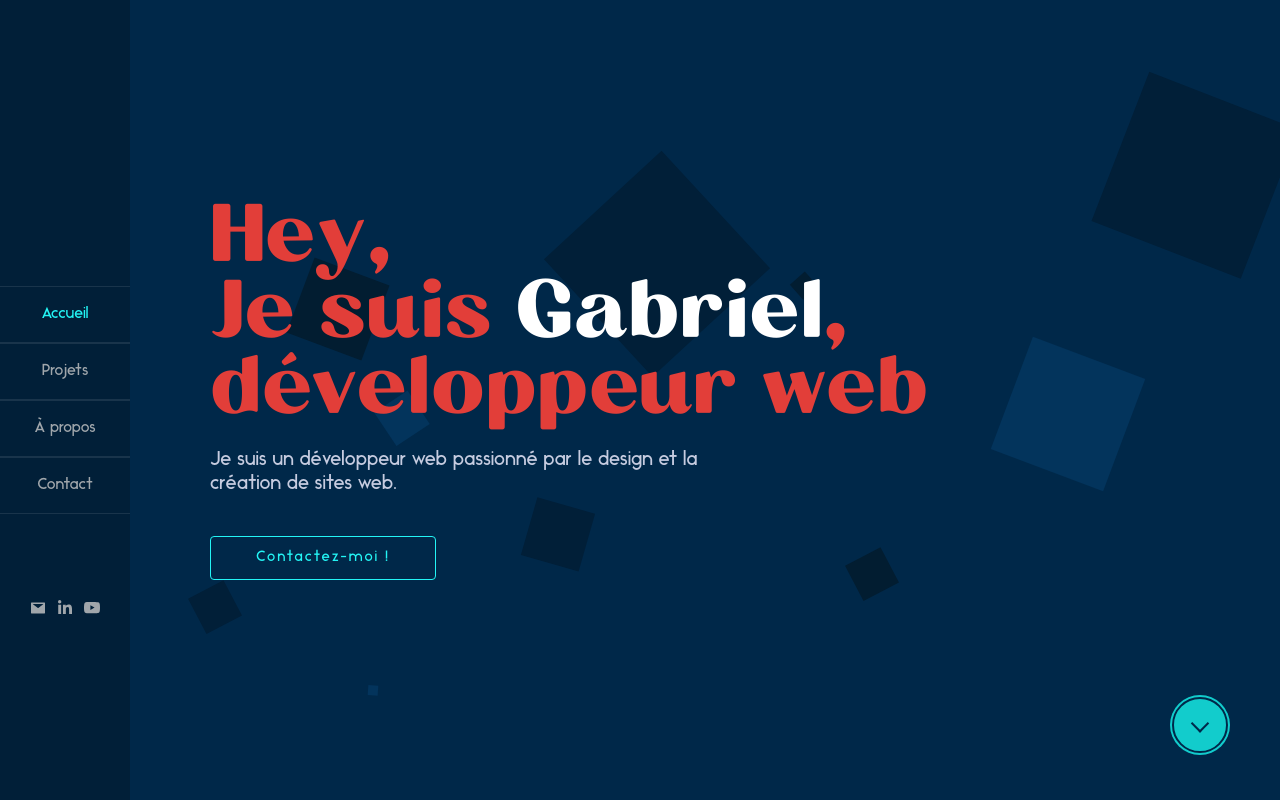
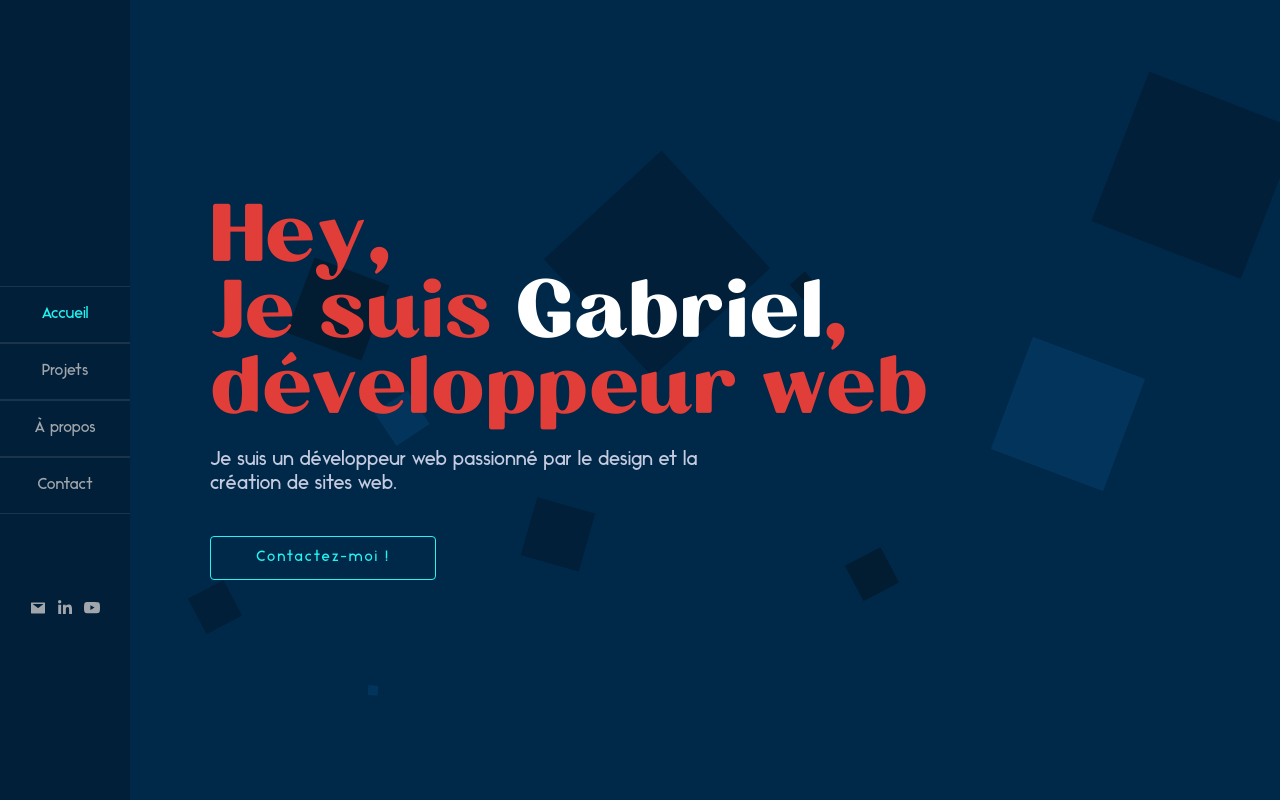
Before and after one commit to CapacManco/my-portfolio, a Next.js app: page / in a window 1280 px wide. Shown: the top 800 px of the page. Built offline with nearby package versions, Linux system fonts and the light colour scheme.

Commit message:
animation pt1

```diff
--- a/components/Bubbles.js
+++ b/components/Bubbles.js
@@ -1,10 +1,6 @@
 import React, { useState, useEffect } from 'react';
 
-const Bubbles = ({
-  activeThemeName,
-  mediaQueryAnimation,
-  renderMediaQueryStyle,
-}) => {
+const Bubbles = ({ mediaQueryAnimation, renderMediaQueryStyle }) => {
   const [mousePosition, setMousePosition] = useState({ left: 250, top: 250 });
   useEffect(() => {
     if (!mediaQueryAnimation) return;
--- a/pages/index.js
+++ b/pages/index.js
@@ -153,17 +153,20 @@ export default function Home() {
             renderMediaQueryStyle={renderMediaQueryStyle}
           />
           <p className="home__title">
-            Hey, <br />
-            Je suis
-            <span className="home__title__span"> Gabriel</span>, <br />
-            développeur web
+            <span className="home__title--1">Hey, </span>
+            <br />
+            <span className="home__title--2">
+              Je suis
+              <span className="home__title__span"> Gabriel</span>, <br />
+            </span>
+            <span className="home__title--3">développeur web</span>
           </p>
           <p className="home__description">
             Je suis un développeur web passionné par le design et la création de
             sites web.
           </p>
           <a href="#contact" className="home__link">
-            <button className="button__style--1__medium">
+            <button className="button__style--1__medium home__button">
               Contactez-moi !
             </button>
           </a>
--- a/public/style.css
+++ b/public/style.css
@@ -746,6 +746,49 @@ body {
       padding: 10rem 3rem 20rem 3rem;
       grid-gap: 0.5rem; } }
 
+.home__title,
+.home__title--1,
+.home__title--2,
+.home__title--3,
+.home__description,
+.home__button,
+.arrow-container,
+.bg-bubbles {
+  animation-name: fadein;
+  animation-duration: 0.4s;
+  animation-fill-mode: forwards;
+  animation-timing-function: ease-out;
+  opacity: 0; }
+
+.home__title {
+  animation-delay: 0.4s; }
+  .home__title--1 {
+    animation-delay: 0.5s; }
+  .home__title--2 {
+    animation-delay: 0.6s; }
+  .home__title--3 {
+    animation-delay: 0.7s; }
+
+.home__description {
+  animation-delay: 0.8s; }
+
+.home__button {
+  animation-delay: 0.9s; }
+
+.arrow-container {
+  animation-delay: 1s; }
+
+.bg-bubbles {
+  animation-delay: 0.2s; }
+
+@keyframes fadein {
+  0% {
+    opacity: 0;
+    margin-left: -3rem; }
+  100% {
+    opacity: 1;
+    margin-left: 0; } }
+
 .work,
 .work__projet__title,
 .work__projet__description,
--- /dev/null
+++ b/styles/sass/_animations.scss
@@ -0,0 +1,64 @@
+// variables
+$animation--home--title: 2s;
+
+// classes with duration
+
+.home__title,
+.home__title--1,
+.home__title--2,
+.home__title--3,
+.home__description,
+.home__button,
+.arrow-container,
+.bg-bubbles {
+  animation-name: fadein;
+  animation-duration: 0.4s;
+  animation-fill-mode: forwards;
+  animation-timing-function: ease-out;
+  opacity: 0;
+}
+
+.home {
+  &__title {
+    animation-delay: 0.4s;
+
+    &--1 {
+      animation-delay: 0.5s;
+    }
+
+    &--2 {
+      animation-delay: 0.6s;
+    }
+    &--3 {
+      animation-delay: 0.7s;
+    }
+  }
+
+  &__description {
+    animation-delay: 0.8s;
+  }
+
+  &__button {
+    animation-delay: 0.9s;
+  }
+}
+
+.arrow-container {
+  animation-delay: 1s;
+}
+
+.bg-bubbles {
+  animation-delay: 0.2s;
+}
+
+// keyframes animation
+@keyframes fadein {
+  0% {
+    opacity: 0;
+    margin-left: -3rem;
+  }
+  100% {
+    opacity: 1;
+    margin-left: 0;
+  }
+}
--- a/styles/sass/_layout.scss
+++ b/styles/sass/_layout.scss
@@ -13,7 +13,6 @@
   height: 100vh;
   background-color: $color--primary;
   position: relative;
-  // border-bottom: 1px solid black;
 
   display: flex;
   flex-direction: column;
--- a/styles/sass/main.scss
+++ b/styles/sass/main.scss
@@ -8,4 +8,5 @@
 @import './technologie';
 @import './nav';
 @import './layout';
+@import './animations';
 @import './theme';
```
